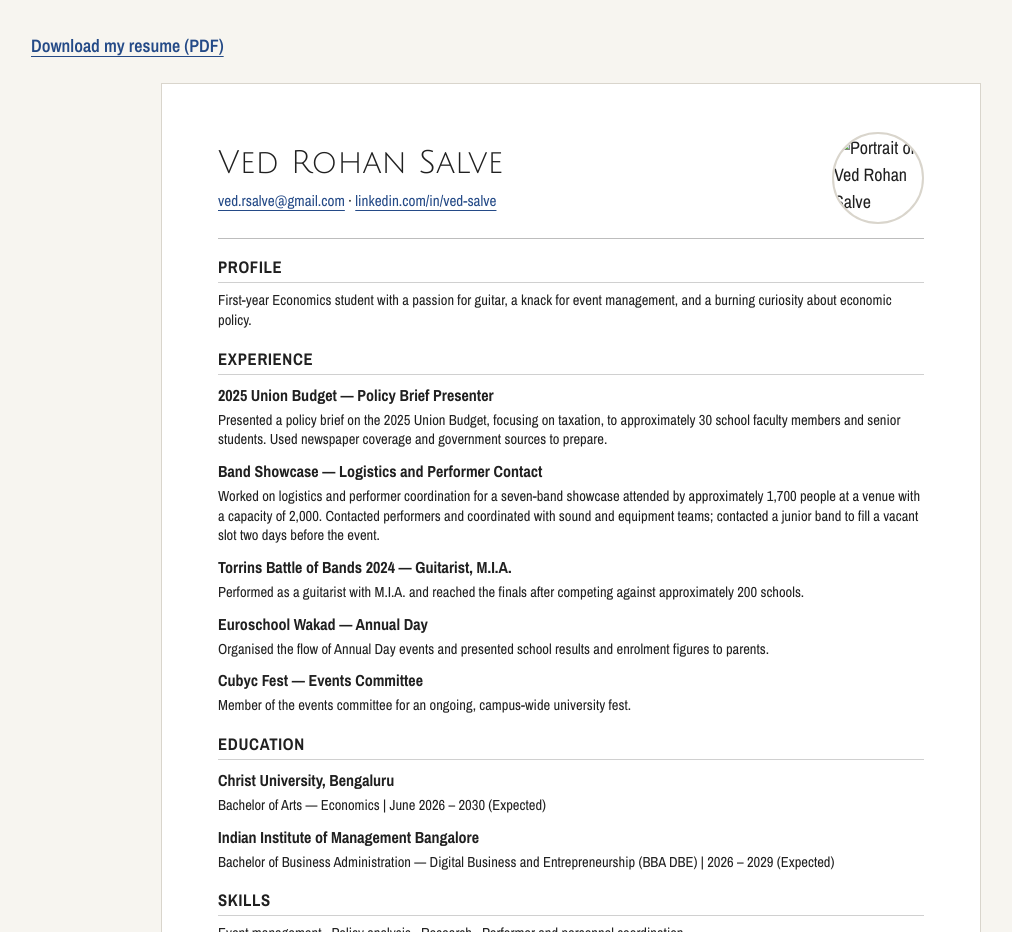
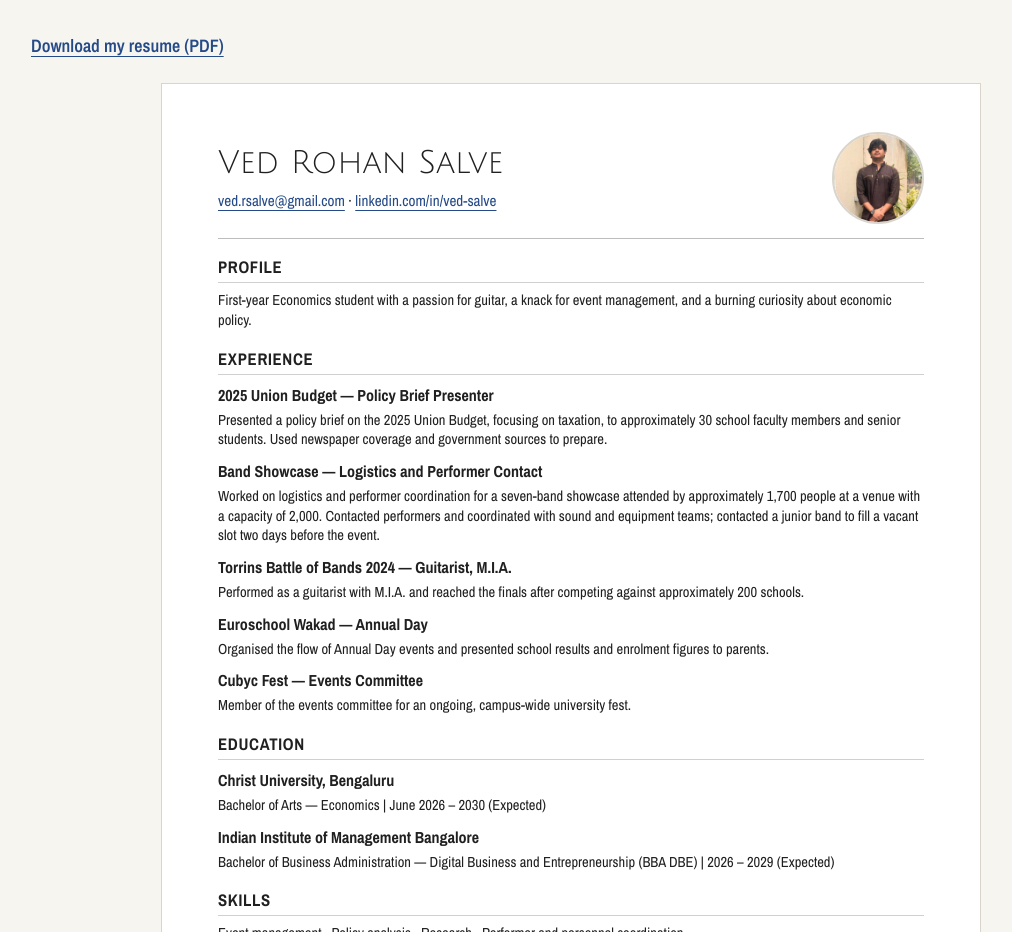
Before and after one commit to vedsalve-hub/Resume-website, a plain HTML site: page index.html in a window 1280 px wide. Shown: the part 2480-3412 px from the top of the page, without its empty margins (69-1081 px from the left). Drawn offline with nearby package versions, Linux system fonts and the light colour scheme.

Commit message:
index.html

```diff
--- a/index.html
+++ b/index.html
@@ -138,7 +138,7 @@
             <h2>Ved Rohan Salve</h2>
             <p><a href="mailto:ved.rsalve@gmail.com">ved.rsalve@gmail.com</a> <span aria-hidden="true">·</span> <a href="https://www.linkedin.com/in/ved-salve/">linkedin.com/in/ved-salve</a></p>
           </div>
-          <img class="resume-photo" src="profile-photo.jpg" alt="Portrait of Ved Rohan Salve">
+          <img class="resume-photo" src="photo.jpg" alt="Portrait of Ved Rohan Salve">
         </header>
 
         <section class="resume-block">
```
